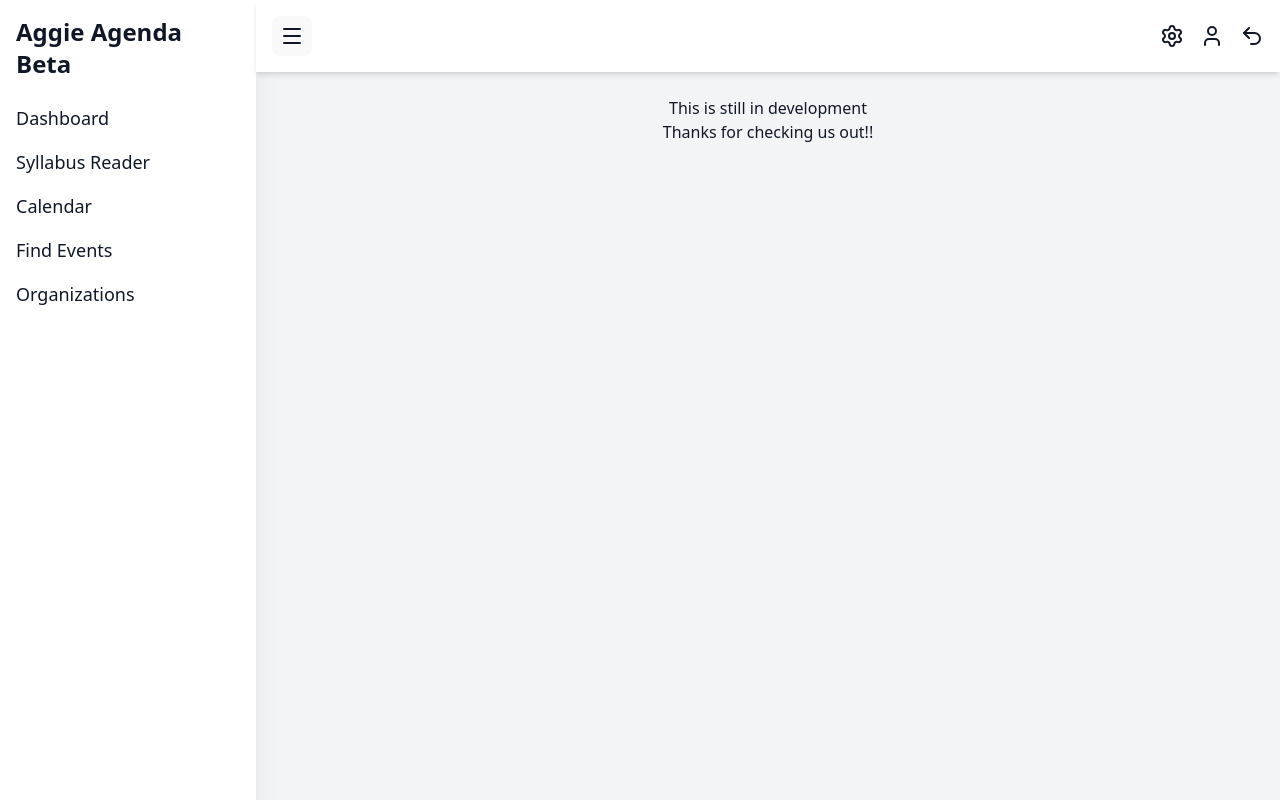
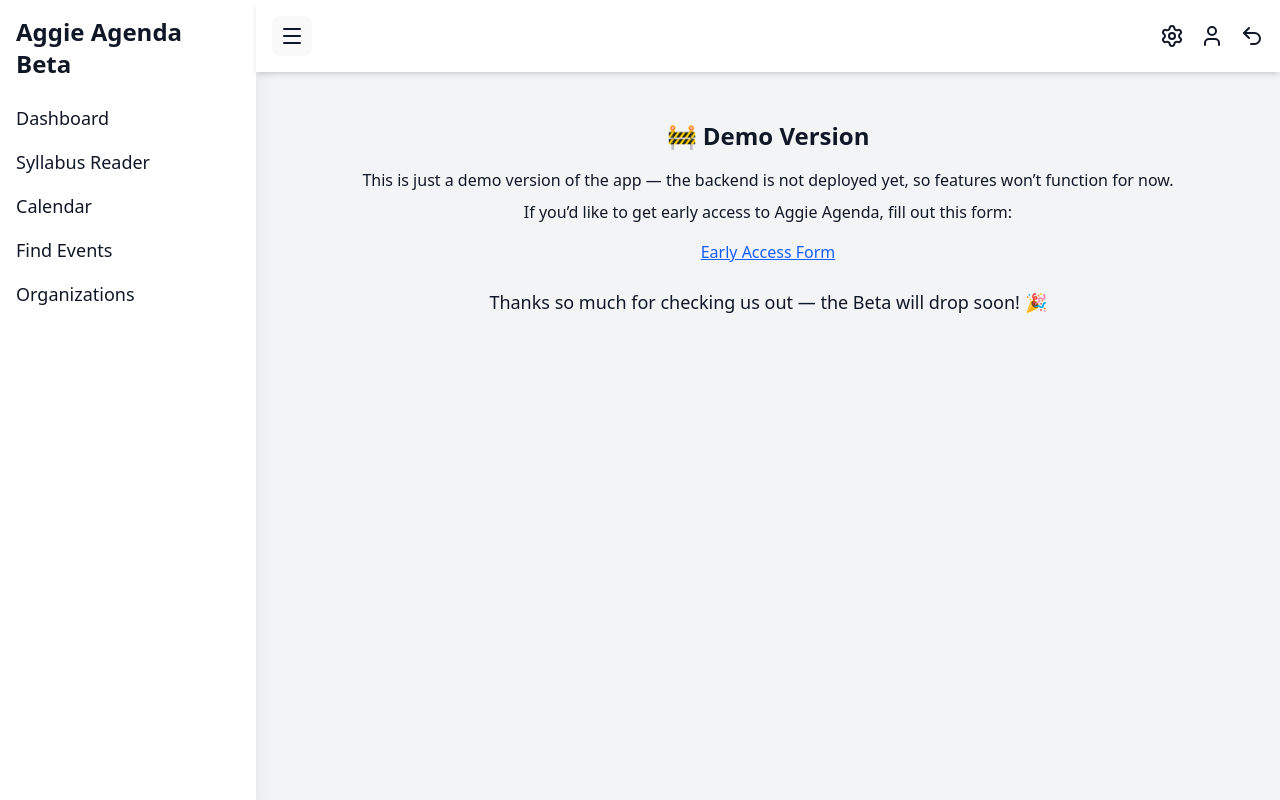
Before and after one commit to AggieAgenda/App, a React (Vite) app in the folder Frontend/: page /dashboard/overview in a window 1280 px wide. Built offline with nearby package versions, Linux system fonts and the light colour scheme.

Commit message:
demo version

```diff
--- a/Frontend/src/pages/dashboardPages/Overview.jsx
+++ b/Frontend/src/pages/dashboardPages/Overview.jsx
@@ -1,8 +1,24 @@
-export default function DashboardOverview(){
+export default function DashboardOverview() {
     return (
-        <div className="flex flex-col justify-center">
-            <h3>This is still in development </h3>
-            <h2>Thanks for checking us out!!</h2>
+        <div className="flex flex-col justify-center items-center text-center p-6">
+            <h2 className="text-2xl font-bold mb-4">🚧 Demo Version</h2>
+            <p className="mb-2">
+                This is just a demo version of the app — the backend is not deployed yet,
+                so features won’t function for now.
+            </p>
+            <p className="mb-4">
+                If you’d like to get early access to Aggie Agenda, fill out this form:
+            </p>
+            <a
+                href="https://docs.google.com/forms/d/e/1FAIpQLSdP_FFSPaQBSOKEcKfck4MV3cRNBoOQuUhnYCSfy9hUHTeZwQ/viewform?usp=header"
+                target="_blank"
+                rel="noopener noreferrer"
+                className="text-blue-600 underline font-medium mb-6"
+            >
+                Early Access Form
+            </a>
+
+            <h3 className="text-lg ">Thanks so much for checking us out — the Beta will drop soon! 🎉</h3>
         </div>
     );
 }
```
